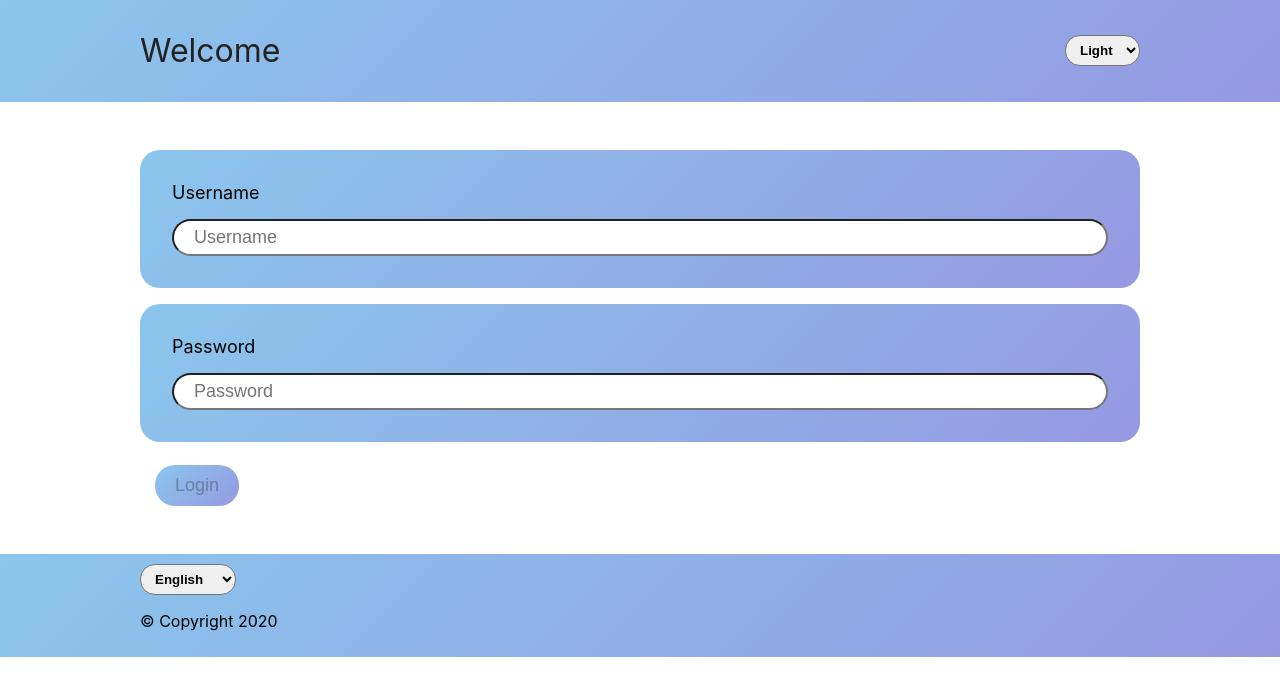
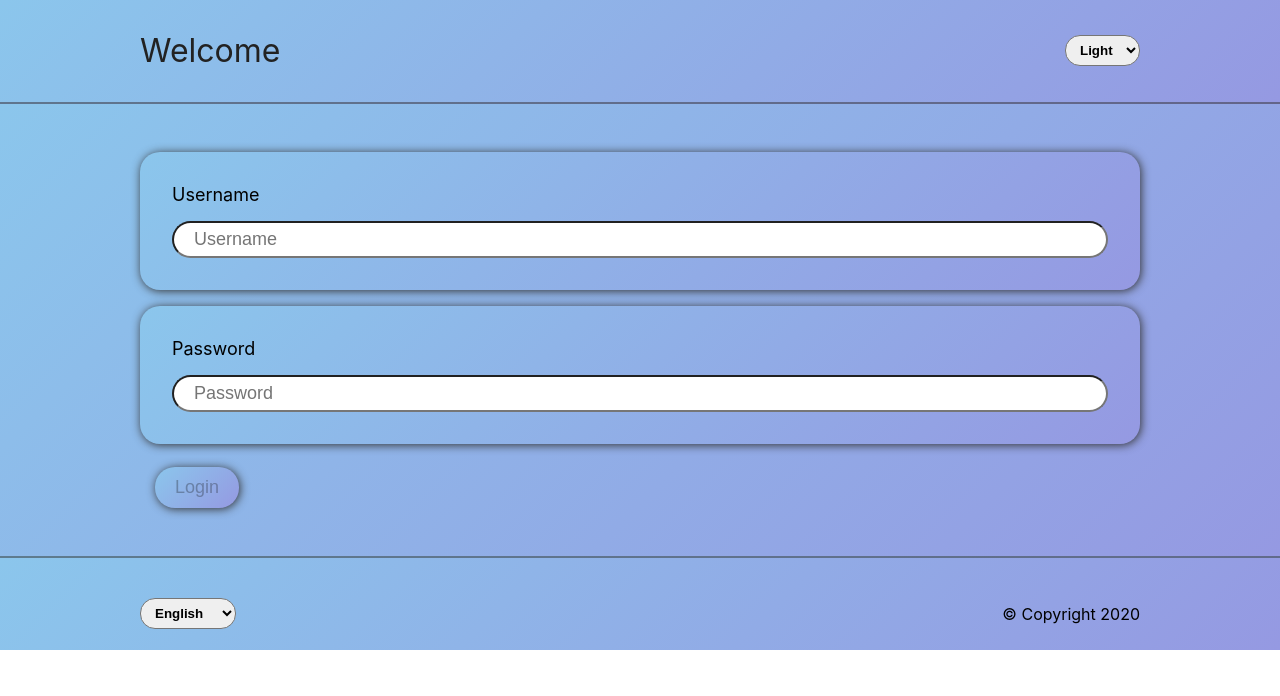
Before and after one commit to Ndn1618/dark-light-themes-with-react, a React (Create React App) app: page / in a window 1280 px wide. Shown: the top 696 px of the page. Built offline with nearby package versions, Linux system fonts and the light colour scheme.

Commit message:
Make light theme styles look better

```diff
--- a/src/Components/Footer/Footer.css
+++ b/src/Components/Footer/Footer.css
@@ -1,6 +1,14 @@
 footer {
   padding: 10px;
+  padding-top: 30px;
 }
+
+footer .container {
+  display: flex;
+  align-items: center;
+  justify-content: space-between;
+}
+
 footer.dark {
   background: #0f2027;
   background: -webkit-linear-gradient(to right, #2c5364, #203a43, #0f2027);
--- a/src/Components/Login/Login.css
+++ b/src/Components/Login/Login.css
@@ -4,10 +4,10 @@
 
 #login.light {
   color: #000;
-}
-
-#login.light .input {
-  border-color: #8bc6ec;
+  background-color: #8bc6ec;
+  background-image: linear-gradient(135deg, #8bc6ec 0%, #9599e2 100%);
+  border-top: 2px solid rgba(51, 51, 51, 0.5);
+  border-bottom: 2px solid rgba(51, 51, 51, 0.5);
 }
 
 #login.dark {
@@ -48,12 +48,14 @@ label {
 .light .input {
   background-color: #8bc6ec;
   background-image: linear-gradient(135deg, #8bc6ec 0%, #9599e2 100%);
+  box-shadow: 1px 1px 10px #333;
 }
 
 .login-button {
   margin-left: 15px;
   margin-top: 7px;
   padding: 10px 20px;
+  box-shadow: 1px 1px 10px #333;
 }
 
 .light .login-button {
@@ -66,6 +68,5 @@ label {
   background: #0f2027;
   background: -webkit-linear-gradient(to right, #2c5364, #203a43, #0f2027);
   background: linear-gradient(to right, #2c5364, #203a43, #0f2027);
-  box-shadow: 1px 1px 10px #333;
   font-weight: bold;
 }
```
Also changed, not shown: 1 other file (tests, documents, lock files or other folders).
